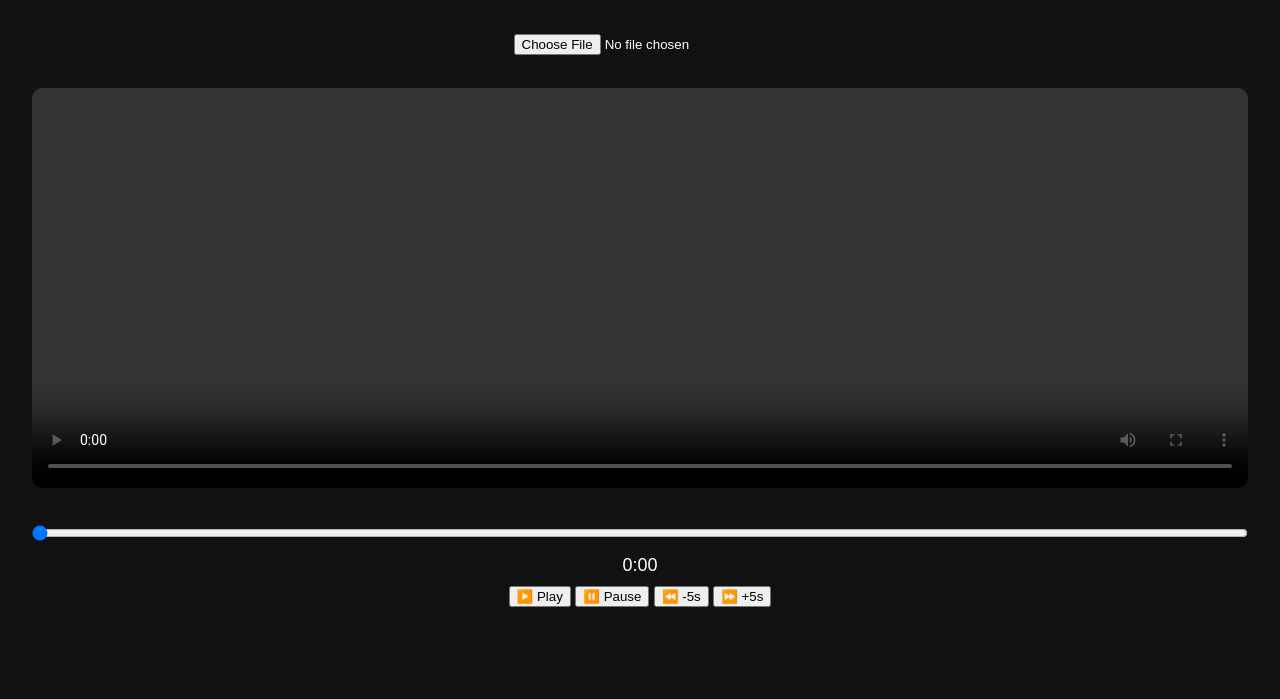
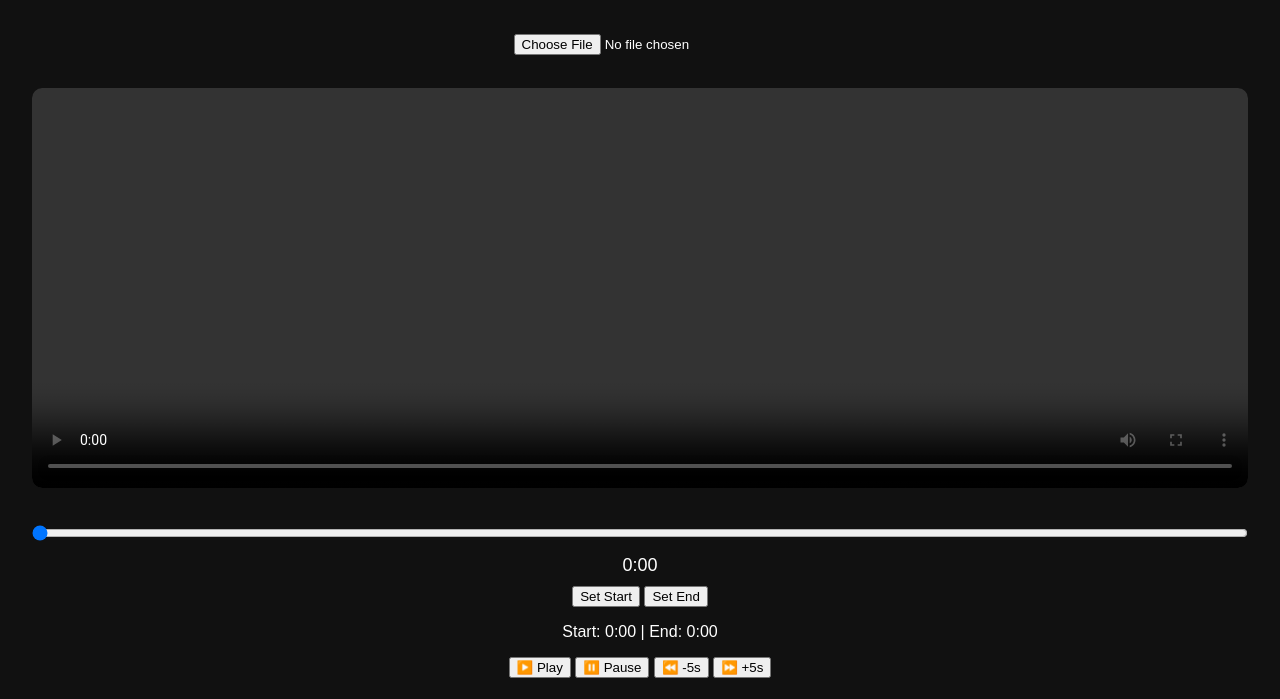
Before and after one commit to prvefx/PRVEFX-, a plain HTML site: page index.html in a window 1280 px wide. Shown: the part 101-800 px from the top of the page. Drawn offline with Linux system fonts and the light colour scheme.

Commit message:
Add trim controls and display for video player

```diff
--- a/index.html
+++ b/index.html
@@ -26,6 +26,14 @@
 
  <div class="controls">
 
+   <div class="trim-controls">
+    <button onclick="setTrimStart()">Set Start</button>
+    <button onclick="setTrimEnd()">Set End</button>
+</div>
+
+<p id="trimInfo">
+    Start: 0:00 | End: 0:00
+</p>
 <button onclick="playVideo()">▶️ Play</button>
 
 <button onclick="pauseVideo()">⏸️ Pause</button>
```
